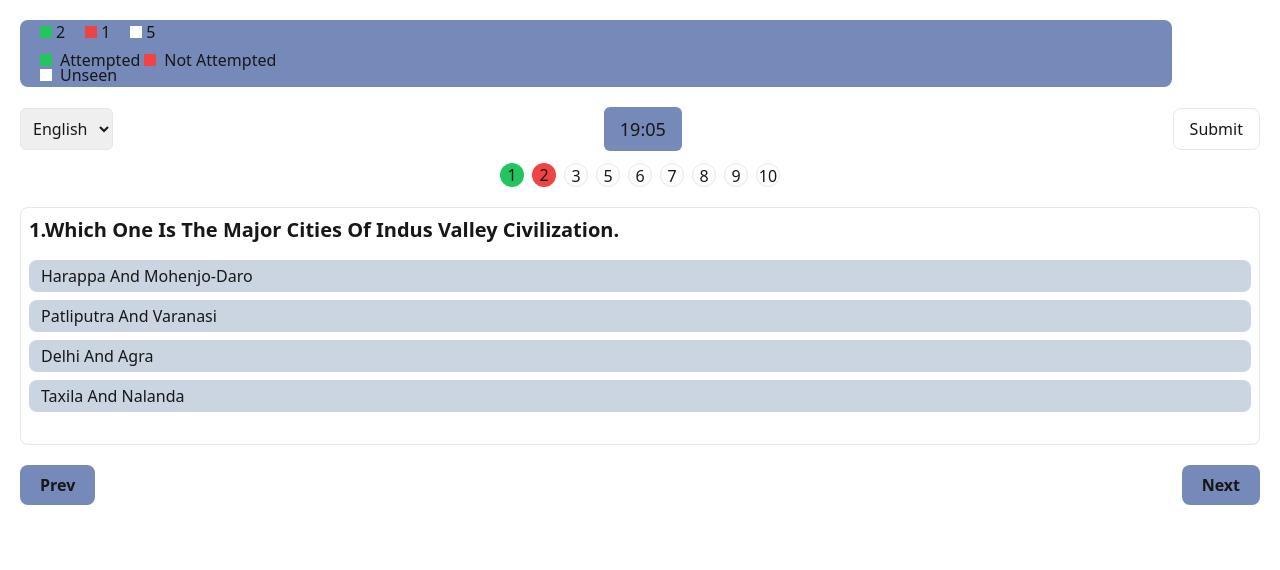
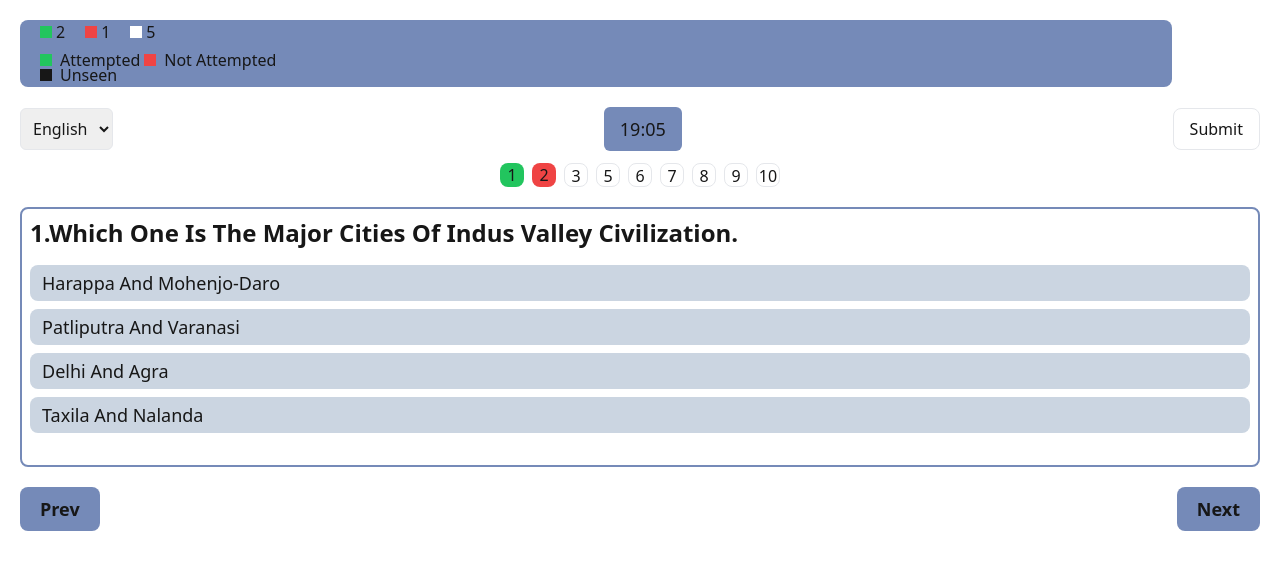
Before and after one commit to nitinkumaar20/quizz, a Next.js app: page /quiz in a window 1280 px wide. Shown: the top 570 px of the page. Built offline with nearby package versions, Linux system fonts and the light colour scheme.

Commit message:
quiz componenet

```diff
--- a/app/components/Middle.tsx
+++ b/app/components/Middle.tsx
@@ -1,102 +1,101 @@
 "use client";
-import React, {  useState } from 'react'
+import React from 'react'
+import QuizBox from './QuizBox';
 
 
 
-interface ExamData {
-  [exam: string]: {
-    logo: string;
-    types: {
-      [examType: string]: {
-        subjects: string[];
-        topics: { [subject: string]: string[] };
-        questions: { [topic: string]: { question: string; duration: string }[] };
-      };
-    };
-  };
-}
+// interface ExamData {
+//   [exam: string]: {
+//     logo: string;
+//     types: {
+//       [examType: string]: {
+//         subjects: string[];
+//         topics: { [subject: string]: string[] };
+//         questions: { [topic: string]: { question: string; duration: string }[] };
+//       };
+//     };
+//   };
+// }
 
-const data: ExamData = {
-  "SSC": {
-    logo: "https://upload.wikimedia.org/wikipedia/commons/6/64/Staff_Selection_Commission_Logo.jpg",
-    types: {
-      "CGL": {
-        subjects: ["Maths", "Reasoning", "English"],
-        topics: {
-          "English": ["Subject-Verb Agreement", "Adjective", "Para Jumbles"],
-        },
-        questions: {
-          "Adjective": Array(20).fill({ question: "What is an adjective?", duration: "20min" }),
-        }
-      }
-    }
-  },
-  "Railway": {
-    logo: "https://logos-download.com/wp-content/uploads/2019/11/Indian_Railway_Logo_1.png",
-    types: {
-      "NTPC": {
-        subjects: ["Maths", "General Intelligence", "General Awareness"],
-        topics: {
-          "Maths": ["Algebra", "Geometry"],
-        },
-        questions: {
-          "Algebra": Array(20).fill({ question: "Solve x+2=5", duration: "20min" }),
-        }
-      }
-    }
-  }
-};
+// const data: ExamData = {
+//   "SSC": {
+//     logo: "https://lh3.googleusercontent.com/d/1Hm3Ul9kmn0_cIagSTCUtvCohx4MgZG7j=s220?authuser=0",
+//     types: {
+//       "CGL": {
+//         subjects: ["Maths", "Reasoning", "English"],
+//         topics: {
+//           "English": ["Subject-Verb Agreement", "Adjective", "Para Jumbles"],
+//         },
+//         questions: {
+//           "Adjective": Array(20).fill({ question: "What is an adjective?", duration: "20min" }),
+//         }
+//       }
+//     }
+//   },
+//   "Railway": {
+//     logo: "https://logos-download.com/wp-content/uploads/2019/11/Indian_Railway_Logo_1.png",
+//     types: {
+//       "NTPC": {
+//         subjects: ["Maths", "General Intelligence", "General Awareness"],
+//         topics: {
+//           "Maths": ["Algebra", "Geometry"],
+//         },
+//         questions: {
+//           "Algebra": Array(20).fill({ question: "Solve x+2=5", duration: "20min" }),
+//         }
+//       }
+//     }
+//   }
+// };
 
 const Middle = () => {
 
 
-    const getFirstValidDetail = (exam: string) => Object.keys(data[exam].types)[0] || "";
+    // const getFirstValidDetail = (exam: string) => Object.keys(data[exam].types)[0] || "";
 
-    const [selectedExam, setSelectedExam] = useState<string>("SSC");
-    const [selectedDetail, setSelectedDetail] = useState<string>(getFirstValidDetail("SSC"));
-    const [selectedSubject, setSelectedSubject] = useState<string>("");
-    const [selectedTopic, setSelectedTopic] = useState<string>("");
+    // const [selectedExam, setSelectedExam] = useState<string>("SSC");
+    // const [selectedDetail, setSelectedDetail] = useState<string>(getFirstValidDetail("SSC"));
+    // const [selectedSubject, setSelectedSubject] = useState<string>("");
+    // const [selectedTopic, setSelectedTopic] = useState<string>("");
 
 
 
-    const handleExamChange = (exam: string) => {
-      const firstDetail = getFirstValidDetail(exam);
-      setSelectedExam(exam);
-      setSelectedDetail(firstDetail);
-      setSelectedSubject("");
-      setSelectedTopic("");
-    };
+    // const handleExamChange = (exam: string) => {
+    //   const firstDetail = getFirstValidDetail(exam);
+    //   setSelectedExam(exam);
+    //   setSelectedDetail(firstDetail);
+    //   setSelectedSubject("");
+    //   setSelectedTopic("");
+    // };
 
-    const handleDetailChange = (detail: string) => {
-      setSelectedDetail(detail);
-      setSelectedSubject("");
-      setSelectedTopic("");
-    };
+    // const handleDetailChange = (detail: string) => {
+    //   setSelectedDetail(detail);
+    //   setSelectedSubject("");
+    //   setSelectedTopic("");
+    // };
 
-    const getMixedQuestions = () => {
-      let mixedQuestions: { question: string; duration: string }[] = [];
-      Object.keys(data).forEach((exam) => {
-        Object.keys(data[exam].types).forEach((detail) => {
-          Object.keys(data[exam].types[detail].questions).forEach((topic) => {
-            mixedQuestions = mixedQuestions.concat(data[exam].types[detail].questions[topic]);
-          });
-        });
-      });
-      return mixedQuestions;
-    };
+    // const getMixedQuestions = () => {
+    //   let mixedQuestions: { question: string; duration: string }[] = [];
+    //   Object.keys(data).forEach((exam) => {
+    //     Object.keys(data[exam].types).forEach((detail) => {
+    //       Object.keys(data[exam].types[detail].questions).forEach((topic) => {
+    //         mixedQuestions = mixedQuestions.concat(data[exam].types[detail].questions[topic]);
+    //       });
+    //     });
+    //   });
+    //   return mixedQuestions;
+    // };
 
-    const showMixedQuestions = !selectedExam || !selectedDetail || !selectedSubject || !selectedTopic;
+    // const showMixedQuestions = !selectedExam || !selectedDetail || !selectedSubject || !selectedTopic;
 
   return (
-    <div className="  ">
-    <div className="flex flex-col items-center justify-center space-y-4">
+    <div className=" py-10 ">
+    {/* <div className="flex flex-col items-center justify-center space-y-4">
       <h1>Select a Quiz</h1>
 
 
       <div className="p-3 space-y-4">
-    {/* {selectedExam && <img src={data[selectedExam].logo} alt={selectedExam} className="h-16 w-16" />} */}
 
-    {/* Dropdowns */}
     <div className="grid grid-cols-2 gap-4">
       <select onChange={(e) => handleExamChange(e.target.value)} className="border p-2 w-full" value={selectedExam}>
         <option value="">Select Exam</option>
@@ -127,7 +126,6 @@ const Middle = () => {
       </select>
     </div>
 
-    {/* Question Display */}
     <div className="grid grid-cols-2 gap-4 mt-4">
       {(showMixedQuestions ? getMixedQuestions() : data[selectedExam]?.types[selectedDetail]?.questions[selectedTopic])?.map((q, index) => (
         <div key={index} className="border p-4 text-center">
@@ -143,7 +141,17 @@ const Middle = () => {
 
 
 
-      </div>
+      </div> */}
+
+
+<div className='grid grid-cols-2 gap-3 p-3'>
+<QuizBox title = "Indus Valley civilization1" questions={20} duration = {20}/>
+<QuizBox title = "mugal empire" questions={20} duration = {20}/>
+<QuizBox title = "mugal empire" questions={20} duration = {20}/>
+<QuizBox title = "mugal empire" questions={20} duration = {20}/>
+<QuizBox title = "mugal empire" questions={20} duration = {20}/>
+<QuizBox title = "mugal empire" questions={20} duration = {20}/>
+</div>
     </div>
   )
 }
--- /dev/null
+++ b/app/components/QuizBox.tsx
@@ -0,0 +1,60 @@
+import React from 'react'
+
+type contentType = {
+    title: string;
+    questions : number;
+    duration: number;
+}
+
+const QuizBox = ({title,questions, duration}:contentType) => {
+  return (
+    <div className=' '>
+      <div className='  bg-slate-300 rounded-lg '>
+    <div className='bg-[--primary] rounded-b-lg w-full h-[20%] flex justify-center items-center '>
+        <img className='w-16 h-12' src="https://lh3.googleusercontent.com/d/1Hm3Ul9kmn0_cIagSTCUtvCohx4MgZG7j=s220?authuser=0"  alt="error" />
+    </div>
+    <div className='flex justify-center items-center px-2 '>
+        <h1 className='capitalize overflow-hidden'>
+            {title.slice(0, 25)}...</h1>
+    </div>
+    <div className='flex flex-col justify-center items-center  h-14 px-5'>
+        <div className='flex justify-between items-center gap-5 '>
+        <div className='flex justify-between items-center '>
+            <div>
+            <svg className='w-5 h-5 fill-black' viewBox="0 0 24 24" fill="none" xmlns="http://www.w3.org/2000/svg"><path fill-rule="evenodd" clip-rule="evenodd" d="M12 22c-4.714 0-7.071 0-8.536-1.465C2 19.072 2 16.714 2 12s0-7.071 1.464-8.536C4.93 2 7.286 2 12 2c4.714 0 7.071 0 8.535 1.464C22 4.93 22 7.286 22 12c0 4.714 0 7.071-1.465 8.535C19.072 22 16.714 22 12 22Zm0-14.25c-.621 0-1.125.504-1.125 1.125a.75.75 0 0 1-1.5 0 2.625 2.625 0 1 1 4.508 1.829c-.092.095-.18.183-.264.267-.216.215-.405.404-.571.617-.22.282-.298.489-.298.662V13a.75.75 0 0 1-1.5 0v-.75c0-.655.305-1.186.614-1.583.229-.294.516-.58.75-.814.07-.07.136-.135.193-.194A1.125 1.125 0 0 0 12 7.75ZM12 17a1 1 0 1 0 0-2 1 1 0 0 0 0 2Z"/></svg>
+            </div>
+            <div>
+                <p>Questions</p>
+                </div>
+        </div>
+        <div>
+        <p className='truncate'>{questions}</p>
+
+
+            </div>
+        </div>
+
+        <div className='flex justify-between items-center  gap-7'>
+        <div className='flex justify-between items-center'>
+            <div>
+            <svg className='w-5 h-5 fill-black' viewBox="0 0 48 48" xmlns="http://www.w3.org/2000/svg"><g data-name="Layer 2"><path fill="none" d="M0 0h48v48H0z" data-name="invisible box"/><path d="m38.8 15.1 2.4-2.5a1.9 1.9 0 0 0 0-2.8 1.8 1.8 0 0 0-1.4-.6 2 2 0 0 0-1.4.6l-2.5 2.4A19.1 19.1 0 0 0 26 8.1V6h2a2 2 0 0 0 0-4h-8a2 2 0 0 0 0 4h2v2.1a19 19 0 1 0 16.8 7ZM39 27H24V12a15 15 0 0 1 15 15Z" data-name="Q3 icons"/></g></svg>
+            </div>
+            <div >
+                <p className=''> Duration</p>
+               </div>
+        </div>
+        <div>
+            <p> {duration}</p>
+           </div>
+        </div>
+    </div>
+
+    <div className='text-center pb-2'>
+        <button className='bg-[--secondary] rounded-xl px-7 py-2 '>Start</button>
+    </div>
+      </div>
+    </div>
+  )
+}
+
+export default QuizBox
--- a/app/globals.css
+++ b/app/globals.css
@@ -9,8 +9,8 @@
   --foreground: #171717;
   /* --primary: #ee8f7b; */
   --primary: #758ab8;
-  /* --secondary: #f0bd71; */
-  --secondary: #474747;
+  --secondary: #f0bd71;
+  /* --secondary: #474747; */
   --tertiary: #ffffff;
   --textColor: #171717;
 
--- a/app/quiz/page.tsx
+++ b/app/quiz/page.tsx
@@ -20,7 +20,7 @@ const Quiz = () => {
             <h1>5</h1>
           </div>
         </div>
-        <div className="flex flex-wrap justify-start gap-1 items-center mx-5 mt-[-1rem]">
+        <div className="flex flex-wrap justify-start gap-1 items-center mx-5 mt-[-1rem] text-md">
           {/* Top Row */}
           <div className="flex justify-center items-center gap-2 ">
             <div className="w-3 h-3 bg-green-500"></div>
@@ -33,7 +33,7 @@ const Quiz = () => {
 
           {/* Bottom Row */}
           <div className="flex justify-start items-center gap-2 w-full mt-[-.8rem] ">
-            <div className="w-3 h-3 bg-white"></div>
+            <div className="w-3 h-3 bg-[--foreground]"></div>
             <h1>Unseen</h1>
           </div>
         </div>
@@ -51,26 +51,26 @@ const Quiz = () => {
           <button className="border p-2 rounded-lg px-4 ">Submit</button>
         </div>
       </div>
-      <div className="flex justify-center gap-2 mx-2 my-2 mt-3">
-        <div className="text-center w-6 h-6 bg-green-500 rounded-full">1</div>
-        <div className="text-center w-6 h-6 bg-red-500 rounded-full">2</div>
-        <div className="text-center w-6 h-6 border rounded-full ">3</div>
-        <div className="text-center w-6 h-6 border rounded-full ">5</div>
-        <div className="text-center w-6 h-6 border rounded-full ">6</div>
-        <div className="text-center w-6 h-6 border rounded-full ">7</div>
-        <div className="text-center w-6 h-6 border rounded-full ">8</div>
-        <div className="text-center w-6 h-6 border rounded-full ">9</div>
-        <div className="text-center w-6 h-6 border rounded-full ">10</div>
+      <div className="flex justify-center gap-2 mx-2 my-2 mt-3 ">
+        <div className="text-center w-6 h-6 bg-green-500 rounded-lg">1</div>
+        <div className="text-center w-6 h-6 bg-red-500 rounded-lg">2</div>
+        <div className="text-center w-6 h-6 border rounded-lg ">3</div>
+        <div className="text-center w-6 h-6 border rounded-lg ">5</div>
+        <div className="text-center w-6 h-6 border rounded-lg ">6</div>
+        <div className="text-center w-6 h-6 border rounded-lg ">7</div>
+        <div className="text-center w-6 h-6 border rounded-lg ">8</div>
+        <div className="text-center w-6 h-6 border rounded-lg ">9</div>
+        <div className="text-center w-6 h-6 border rounded-lg ">10</div>
       </div>
-      <div className="border p-2 m-5 rounded-lg ">
+      <div className="border-[2px] border-[--primary]   p-2 m-5 rounded-lg ">
         {/* questions div */}
         <div>
-          <h1 className="capitalize text-xl font-semibold">
+          <h1 className="capitalize text-2xl font-semibold">
             1.which one is the major cities of indus valley civilization.
           </h1>
         </div>
 
-        <div className="flex flex-col mt-4 gap-2">
+        <div className="flex flex-col mt-4 gap-2 text-lg">
           <div>
             <p className="capitalize px-3 py-1 bg-slate-300  rounded-lg hover:bg-green-500">
               harappa and mohenjo-daro
@@ -96,11 +96,11 @@ const Quiz = () => {
           <div></div>
         </div>
       </div>
-      <div className="flex justify-between items-center mx-5">
-        <button className="bg-[--primary] px-5 py-2 rounded-lg font-semibold">
+      <div className="flex justify-between items-center mx-5 text-lg">
+        <button className="bg-[--primary]  px-5 py-2 rounded-lg font-semibold">
           Prev
         </button>
-        <button className="bg-[--primary] px-5 py-2 rounded-lg font-semibold">
+        <button className="bg-[--primary]  px-5 py-2 rounded-lg font-semibold">
           Next
         </button>
       </div>
--- a/app/style.css
+++ b/app/style.css
@@ -4,11 +4,26 @@
 @import url('https://fonts.googleapis.com/css2?family=Bebas+Neue&display=swap');
 
 
+@import url('https://fonts.googleapis.com/css2?family=Poppins:ital,wght@0,100;0,200;0,300;0,400;0,500;0,600;0,700;0,800;0,900;1,100;1,200;1,300;1,400;1,500;1,600;1,700;1,800;1,900&display=swap');
+@import url('https://fonts.googleapis.com/css2?family=Yanone+Kaffeesatz:wght@200..700&display=swap');
+
+@import url('https://fonts.googleapis.com/css2?family=Chivo:ital,wght@0,100..900;1,100..900&display=swap');
+
+
 body {
 
 
-        font-family: "Wellfleet", serif;
-        font-weight: 400;
+
+        /* font-family: "Wellfleet", serif; */
+        /* font-weight: 400; */
+        /* font-style: normal; */
+
+        /* font-family: "Poppins", sans-serif; */
+        /* font-family: "Yanone Kaffeesatz", sans-serif;
+        font-optical-sizing: auto; */
+
+        font-family: "Chivo", sans-serif;
+        font-optical-sizing: auto;
         font-style: normal;
 
 }
```
